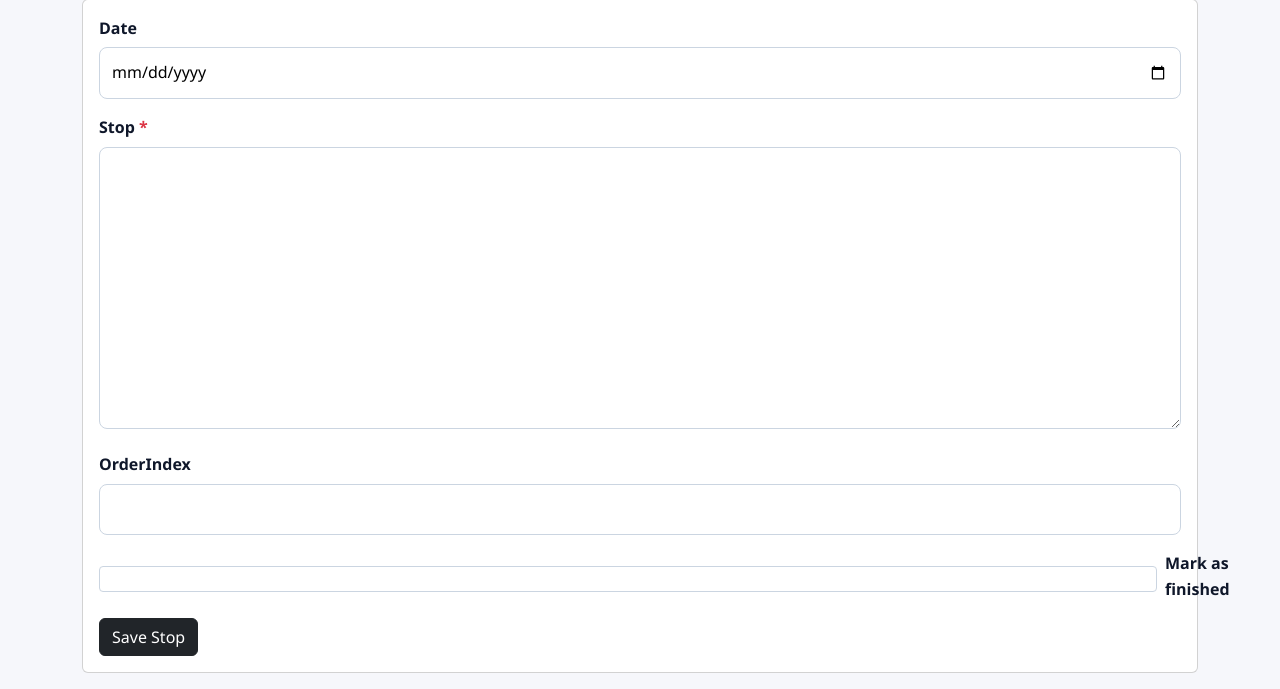
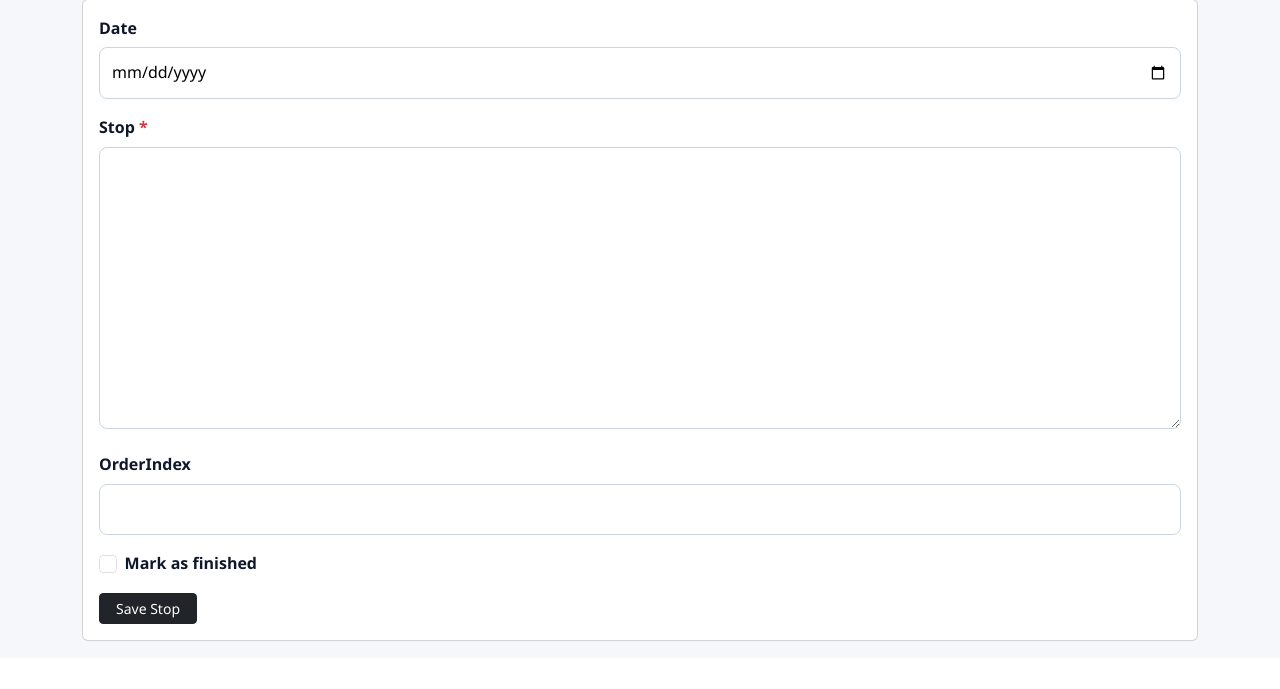
Before and after one commit to aaronhuan/cs412, a Django app: template project/templates/project/create_itinerarystop_form.html in a window 1280 px wide. Shown: the part 142-831 px from the top of the page. After the commit the page ends 783 px from the top, so only its background shows below. Run offline with Django 5.2, Linux system fonts and the light colour scheme; the template is opened without the code that fills it: values that come from a table or form of the project are taken from there, others are empty.

Commit message:
fix button for saving stops

```diff
--- a/project/templates/project/create_itinerarystop_form.html
+++ b/project/templates/project/create_itinerarystop_form.html
@@ -53,7 +53,7 @@ Description: Form template for adding a new itinerary stop to a trip.
                     </div>
                     {% endif %}
                 {% endfor %}
-                <button type="submit" class="btn btn-dark">Save Stop</button>
+                <button type="submit" class="btn btn-dark btn-sm px-3">Save Stop</button>
             </form>
         </div>
     </div>
--- a/project/templates/project/update_itinerarystop_form.html
+++ b/project/templates/project/update_itinerarystop_form.html
@@ -53,7 +53,7 @@ Description: Form template for editing an existing itinerary stop.
                     </div>
                     {% endif %}
                 {% endfor %}
-                <button type="submit" class="btn btn-dark">Save Changes</button>
+                <button type="submit" class="btn btn-dark btn-sm px-3">Save Changes</button>
             </form>
         </div>
     </div>
--- a/static/project_styles.css
+++ b/static/project_styles.css
@@ -218,7 +218,7 @@ body {
     font-weight: 600;
 }
 
-.trip-form input,
+.trip-form input:not([type="checkbox"]),
 .trip-form select,
 .trip-form textarea {
     width: 100%;
@@ -229,6 +229,22 @@ body {
     box-sizing: border-box;
     font-size: 1rem;
     background: #ffffff;
+}
+
+.trip-form input[type="checkbox"] {
+    width: 1.1rem;
+    height: 1.1rem;
+    padding: 0;
+    margin: 0;
+}
+
+.trip-form .form-check {
+    padding-left: 0;
+}
+
+.trip-form .form-check-input {
+    position: static;
+    margin: 0;
 }
 
 .trip-form label {
```
